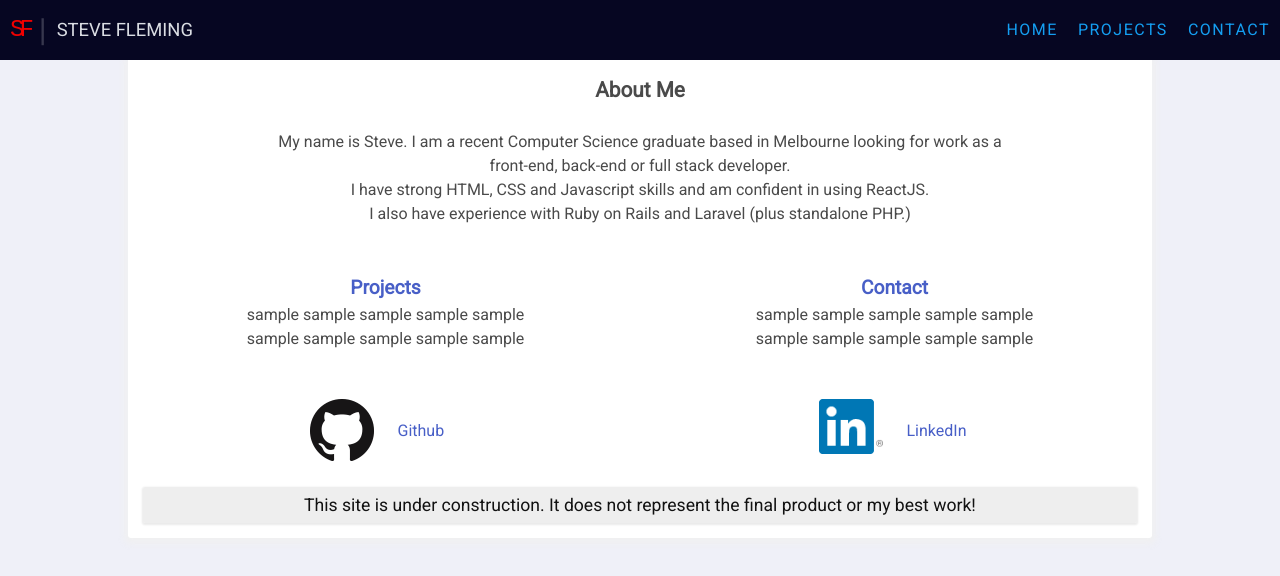
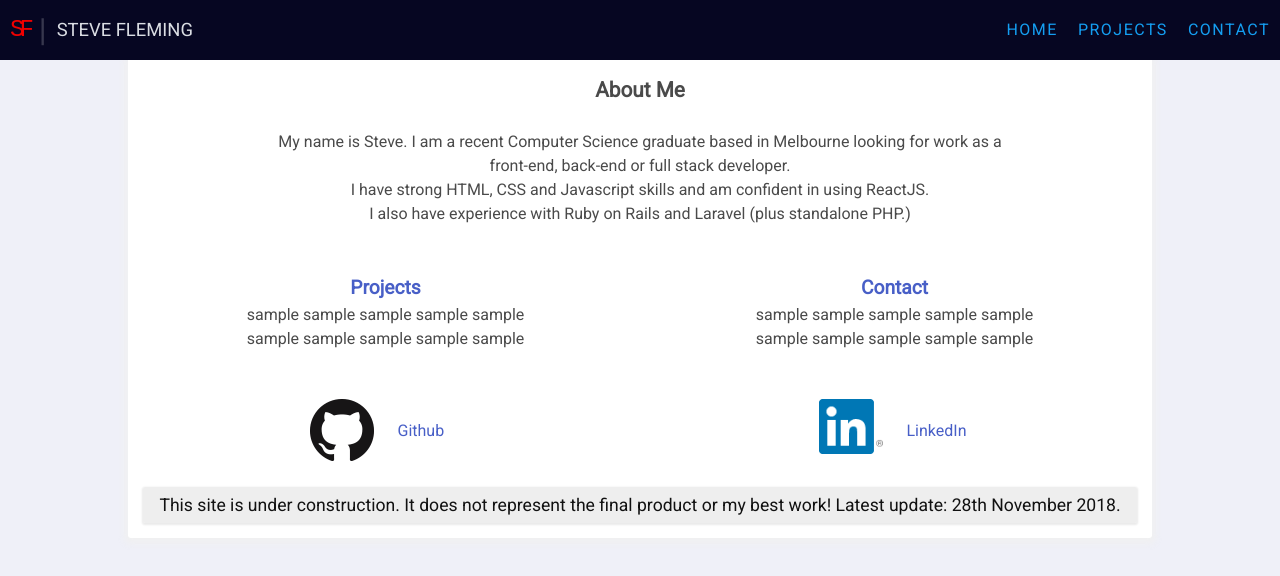
Before and after one commit to StephenFleming96/sf-portfolio, a React app: page / in a window 1280 px wide. Shown: the top 576 px of the page. Built offline with nearby package versions, Linux system fonts and the light colour scheme.

Commit message:
added date to in-development warning

```diff
--- a/src/App.js
+++ b/src/App.js
@@ -34,7 +34,7 @@ class App extends Component {
             <div class="site-in-progress-warning">
               <p>
                 This site is under construction. It does not represent the final
-                product or my best work!
+                product or my best work! Latest update: 28th November 2018.
               </p>
             </div>
           </div>
```
